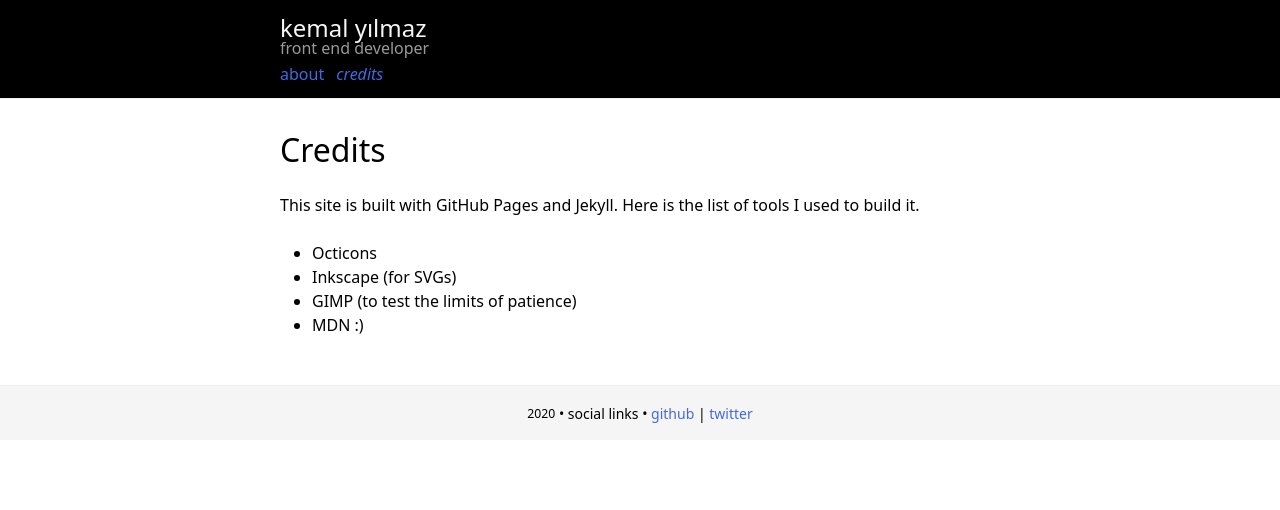
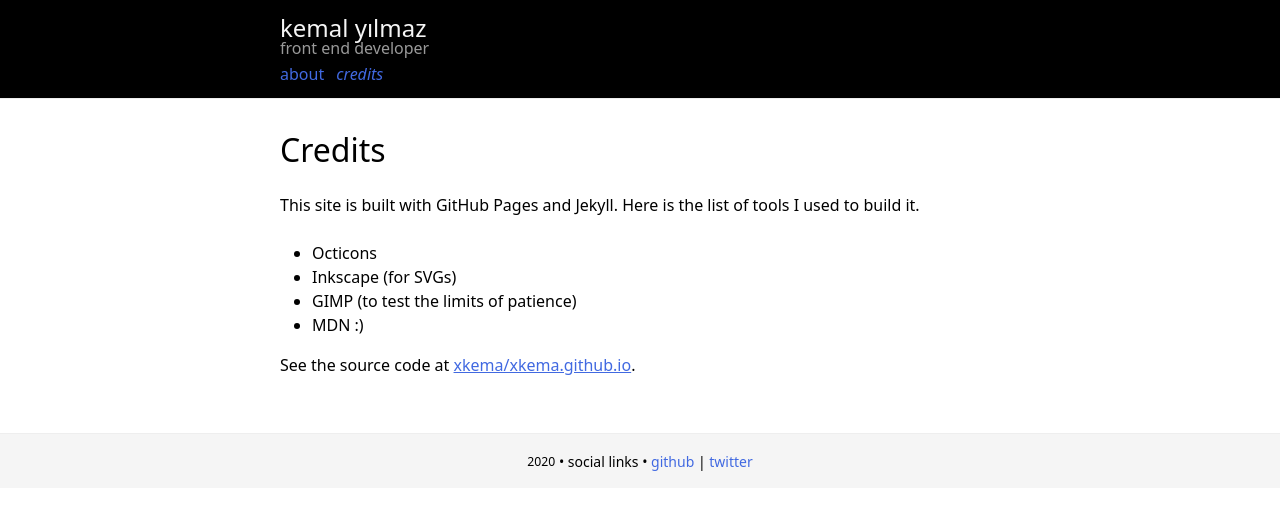
Before and after one commit to xkema/xkema.github.io, a Jekyll site: the page built from _pages/credits.md, in a window 1280 px wide. Shown: the top 510 px of the page. Built offline with Jekyll 4.4.1, drawn with Linux system fonts in a browser that asks for light colours.

Commit message:
Added src link to credits page fixed #10   - Updated post-tag styles fixed #11

```diff
--- a/_pages/credits.md
+++ b/_pages/credits.md
@@ -9,3 +9,5 @@
 - Inkscape (for SVGs)
 - GIMP (to test the limits of patience)
 - MDN :)
+
+See the source code at [xkema/xkema.github.io](https://github.com/xkema/xkema.github.io "xkema/xkema.github.io").
--- a/_sass/theme.scss
+++ b/_sass/theme.scss
@@ -195,6 +195,7 @@
       background-color: black;
       color: var(--color-almost-white);
       margin-right: 4px;
+      margin-bottom: 4px;
       text-decoration: none;
     }
   }
```
